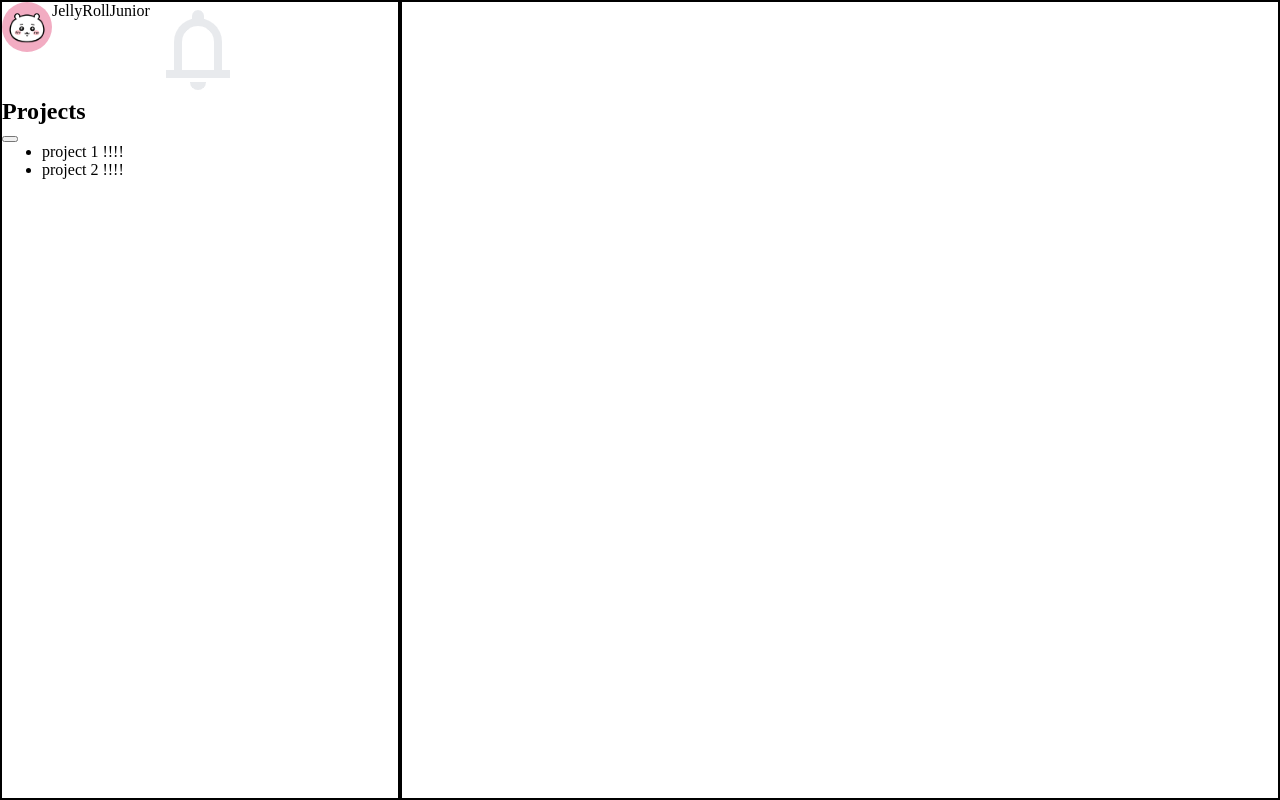
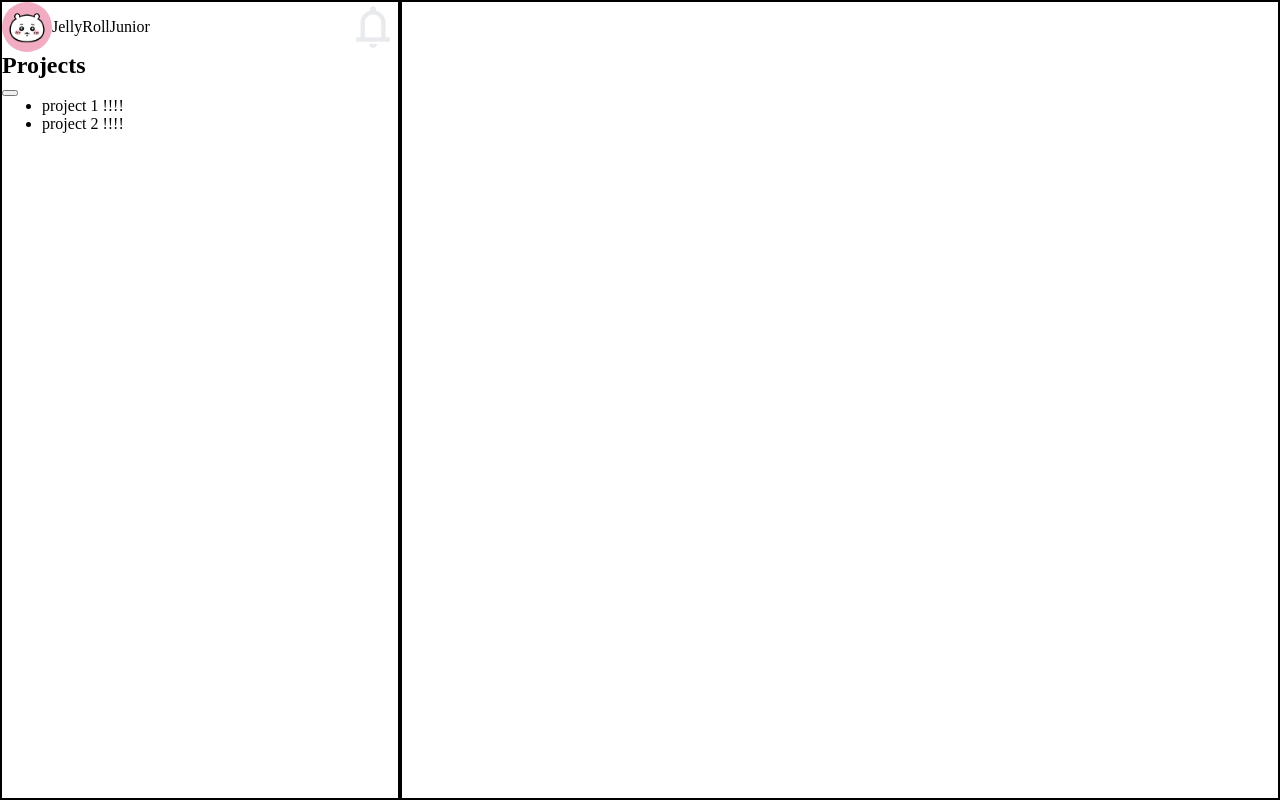
Before and after one commit to JellyRollJunior/shisa-todo-list, a website built with webpack: page src/index.html in a window 1280 px wide. Built offline with nearby package versions, Linux system fonts and the light colour scheme.

Commit message:
Group user info together. Add space between user info and bell

```diff
--- a/src/index.html
+++ b/src/index.html
@@ -8,9 +8,11 @@
   <body>
     <div class="sidebar">
       <header>
-        <img src="./images/chiikawa.png" alt="chiikawa headshot" class="user-icon">
-        <div>JellyRollJunior</div>
-        <img src="./images/notifications.png" alt="notification bell" class="notification-icon">
+        <div class="user-info">
+          <img src="./images/chiikawa.png" alt="chiikawa headshot" class="user-icon icon-button">
+          <div>JellyRollJunior</div>
+        </div>
+        <img src="./images/notifications.png" alt="notification bell" class="icon-button">
       </header>
       <div>
         <h2>Projects</h2>
--- a/src/styles.css
+++ b/src/styles.css
@@ -23,15 +23,25 @@ body {
 }
 
 header {
+  --icon-size: 50px;
+
   display: flex;
+  justify-content: space-between;
+  width: 100%;
+}
+
+header > .user-info {
+  display: flex;
+  align-items: center;
 }
 
 .user-icon {
-  --icon-size: 50px;
+  border-radius: 50%;
+}
 
+.icon-button {
   height: var(--icon-size);
   width: var(--icon-size);
-  border-radius: 50%;
 }
 
 .content {
```
